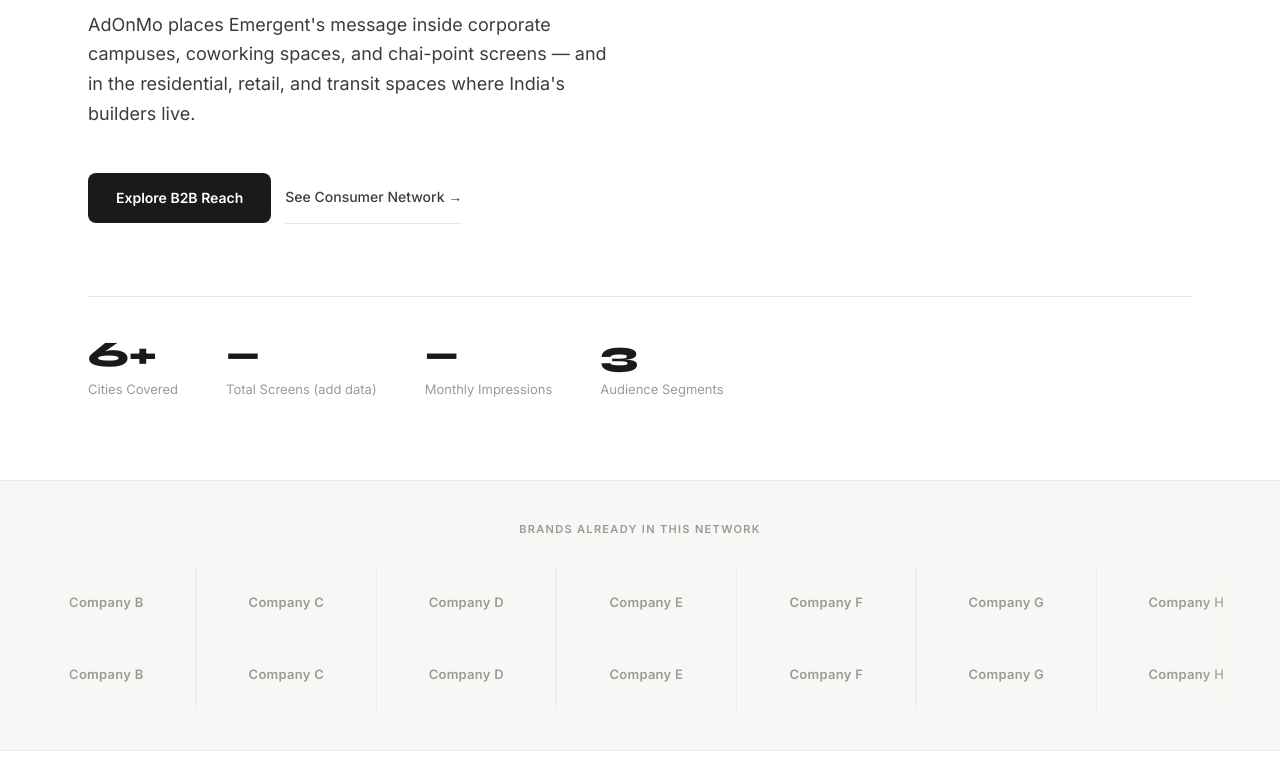
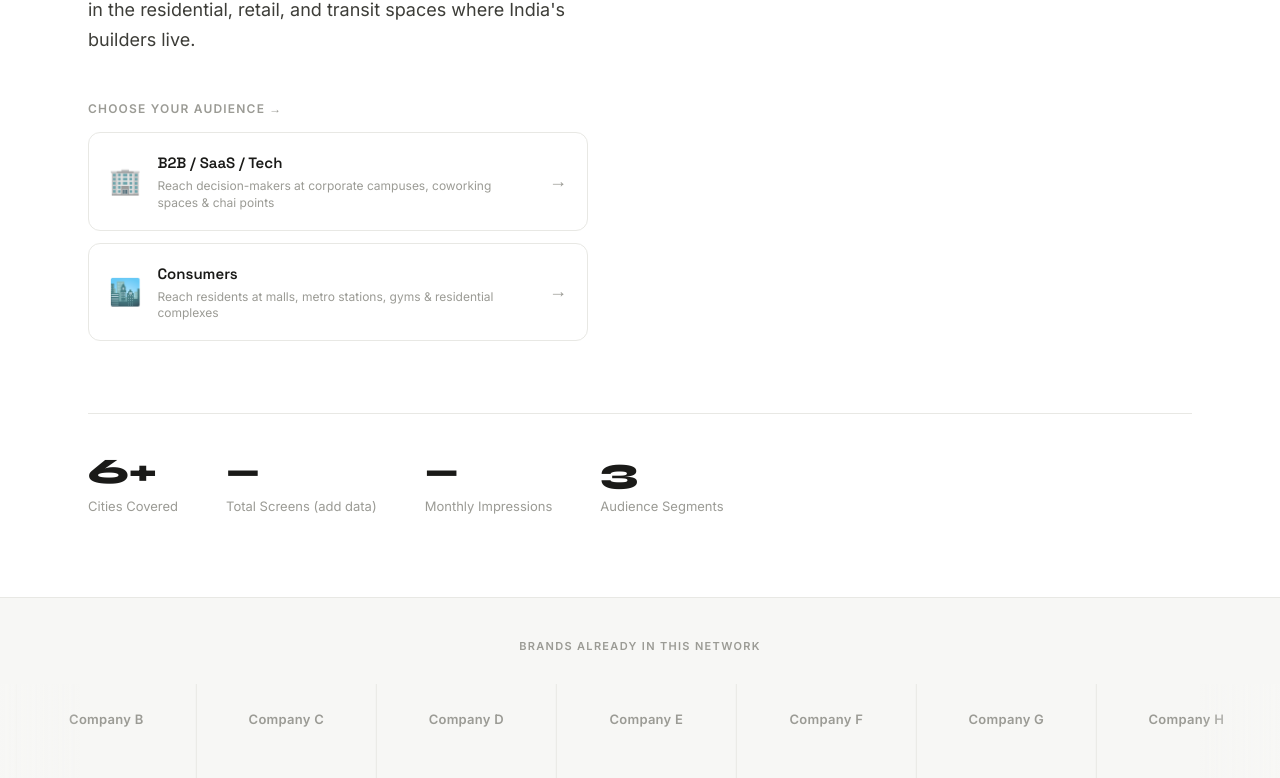
Before and after one commit to UJ474/Emergent-pitch, a plain HTML site: page index2.html in a window 1280 px wide. Shown: the part 530-1308 px from the top of the page. Drawn offline with nearby package versions, Linux system fonts and the light colour scheme.

Commit message:
index2 html file hero section update 1

```diff
--- a/index2.html
+++ b/index2.html
@@ -6,7 +6,7 @@
   <title>Emergent × AdOnMo — Media Partnership Pitch</title>
   <link rel="preconnect" href="https://fonts.googleapis.com" />
   <link rel="preconnect" href="https://fonts.gstatic.com" crossorigin />
-  <link href="https://fonts.googleapis.com/css2?family=Inter:wght@300;400;500;600;700&family=Syne:wght@600;700;800&display=swap" rel="stylesheet" />
+    <link href="https://fonts.googleapis.com/css2?family=Inter:wght@300;400;500;600;700&family=Syne:wght@600;700;800&family=Space+Grotesk:wght@400;500;600;700&display=swap" rel="stylesheet" />
   <link rel="stylesheet" href="https://unpkg.com/leaflet@1.9.4/dist/leaflet.css" integrity="sha256-p4NxAoJBhIIN+hmNHrzRCf9tD/miZyoHS5obTRR9BMY=" crossorigin="" />
   <style>
     /* ─── TOKENS ─────────────────────────────────────────────── */
@@ -22,6 +22,7 @@
       --radius:  10px;
       --font-display: 'Syne', sans-serif;
       --font-body:    'Inter', sans-serif;
+      --font-hero: 'Space Grotesk', sans-serif;
     }
 
     /* ─── RESET ──────────────────────────────────────────────── */
@@ -160,14 +161,14 @@
       display: inline-block;
     }
     .hero-h1 {
-      font-family: var(--font-display);
-      font-size: clamp(42px, 6vw, 80px);
-      font-weight: 800;
-      line-height: 1.05;
-      letter-spacing: -.035em;
-      color: var(--ink);
-      max-width: 820px;
-      margin-bottom: 28px;
+    font-family: var(--font-hero);       /* changed */
+    font-size: clamp(42px, 6vw, 80px);
+    font-weight: 700;
+    line-height: 1.08;
+    letter-spacing: -.04em;
+    color: var(--ink);
+    max-width: 820px;
+    margin-bottom: 28px;
     }
     .hero-h1 em {
       font-style: normal;
@@ -560,7 +561,7 @@
       margin-bottom: 16px;
     }
     .cta-title {
-      font-family: var(--font-display);
+      font-family: var(--font-hero);
       font-size: clamp(32px, 4vw, 52px);
       font-weight: 800;
       line-height: 1.1;
@@ -722,6 +723,53 @@
       text-transform: uppercase;
       letter-spacing: .07em;
     }
+/* ─── HERO AUDIENCE CARDS ────────────────────────────────── */
+.hero-audience-card {
+  display: flex;
+  align-items: center;
+  gap: 16px;
+  width: 100%;
+  max-width: 500px;
+  padding: 18px 20px;
+  border: 1.5px solid var(--border);
+  border-radius: 12px;
+  background: var(--white);
+  cursor: pointer;
+  transition: border-color .2s, box-shadow .2s, transform .15s;
+  color: var(--ink);
+}
+.hero-audience-card:hover {
+  border-color: var(--ink);
+  box-shadow: 0 4px 20px rgba(0,0,0,.07);
+  transform: translateY(-2px);
+}
+.hac-icon {
+  font-size: 26px;
+  flex-shrink: 0;
+}
+.hero-audience-card strong {
+  display: block;
+  font-family: var(--font-hero);
+  font-size: 15px;
+  font-weight: 600;
+  margin-bottom: 3px;
+}
+.hac-sub {
+  display: block;
+  font-size: 12px;
+  color: var(--muted);
+  line-height: 1.4;
+}
+.hac-arrow {
+  margin-left: auto;
+  font-size: 18px;
+  color: var(--muted);
+  transition: transform .2s, color .2s;
+}
+.hero-audience-card:hover .hac-arrow {
+  transform: translateX(4px);
+  color: var(--ink);
+}
 
     /* ─── B2B TOP SECTION ────────────────────────────────────── */
     #b2b { background: var(--white); }
@@ -781,9 +829,26 @@
     <p class="hero-body">
       AdOnMo places Emergent's message inside corporate campuses, coworking spaces, and chai-point screens — and in the residential, retail, and transit spaces where India's builders live.
     </p>
-    <div class="hero-actions">
-      <a href="#b2b" class="btn-primary">Explore B2B Reach</a>
-      <a href="#consumers" class="btn-secondary">See Consumer Network →</a>
+    <p style="font-size:12px; font-weight:600; letter-spacing:.1em; text-transform:uppercase; color:var(--muted); margin-bottom:14px;">
+    Choose your audience →
+    </p>
+    <div class="hero-actions" style="flex-direction:column; align-items:flex-start; gap:12px;">
+    <a href="#b2b" class="hero-audience-card">
+        <span class="hac-icon">🏢</span>
+        <span>
+        <strong>B2B / SaaS / Tech</strong>
+        <span class="hac-sub">Reach decision-makers at corporate campuses, coworking spaces &amp; chai points</span>
+        </span>
+        <span class="hac-arrow">→</span>
+    </a>
+    <a href="#consumers" class="hero-audience-card">
+        <span class="hac-icon">🏙️</span>
+        <span>
+        <strong>Consumers</strong>
+        <span class="hac-sub">Reach residents at malls, metro stations, gyms &amp; residential complexes</span>
+        </span>
+        <span class="hac-arrow">→</span>
+    </a>
     </div>
     <div class="hero-stats reveal">
       <div>
```
